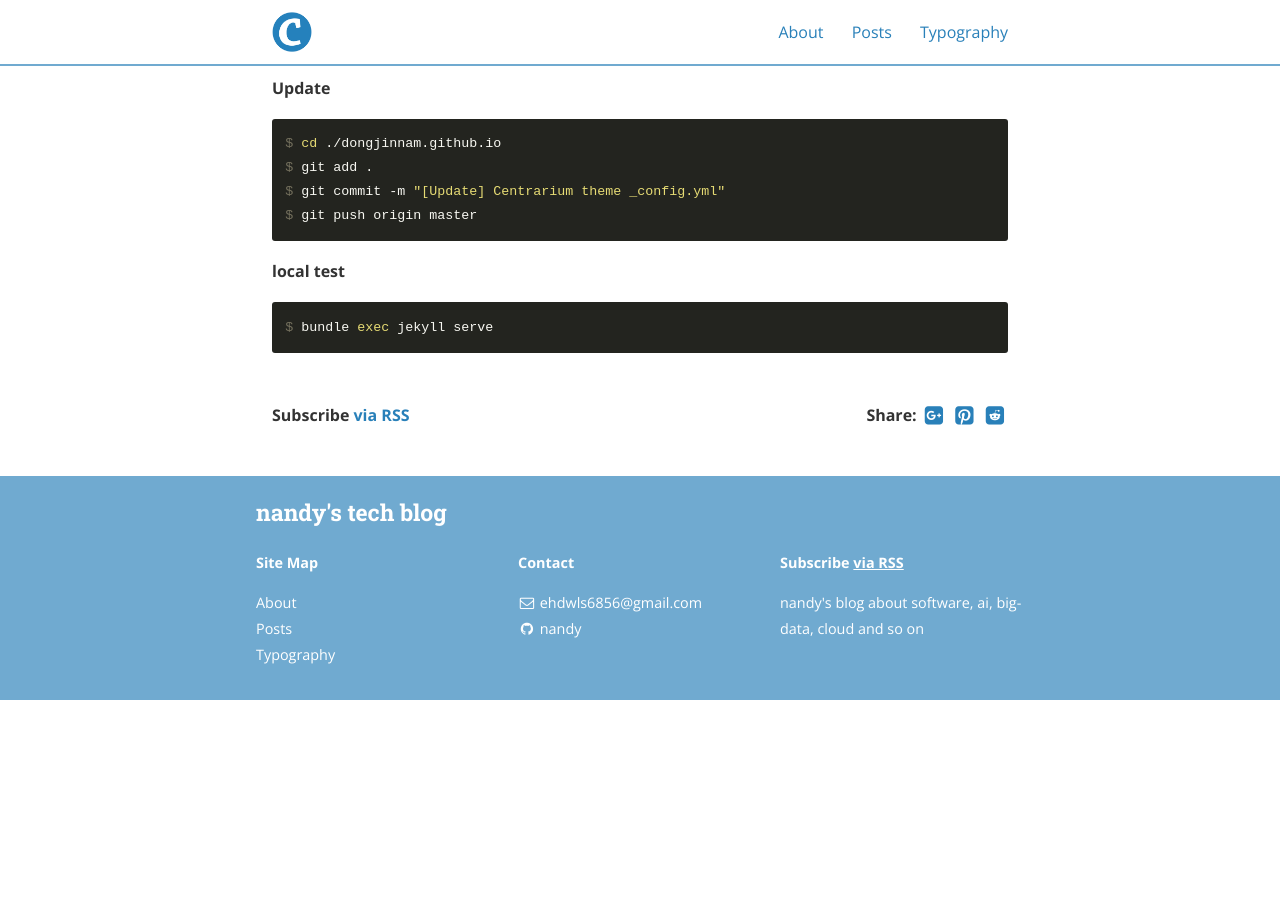
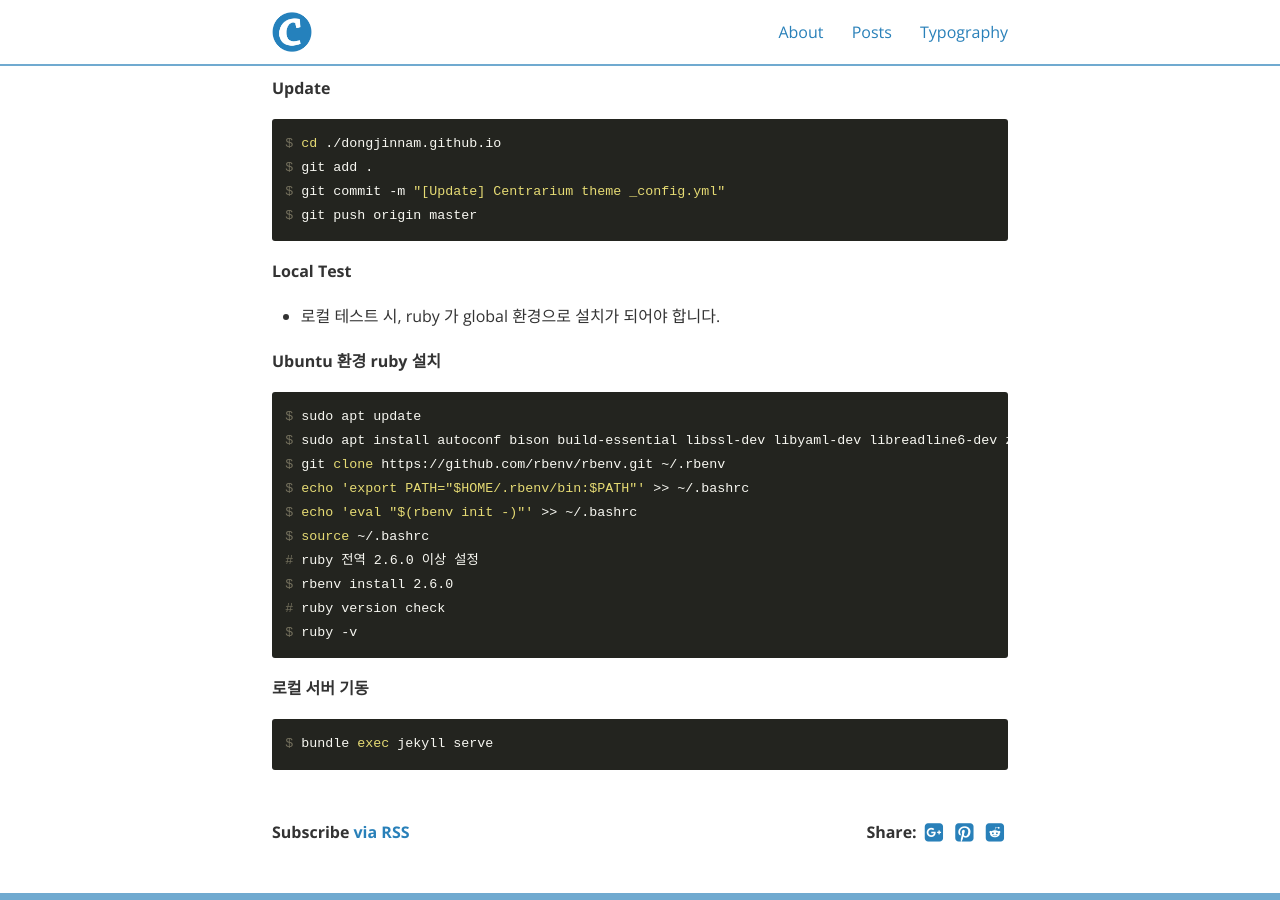
Before and after one commit to DongJinNam/dongjinnam.github.io, a Jekyll site: the page built from _posts/2020-11-03-devtips-howtomakeblog.markdown, in a window 1280 px wide and 900 px high, scrolled down 909 px. Built offline with Jekyll 4.4.1, drawn with Linux system fonts in a browser that asks for light colours; nearby versions of some CDN libraries; before the commit the page ends 1609 px from its top, so only the background shows below that.

Commit message:
[Update] ruby version and some file

````diff
--- a/_posts/2020-11-03-devtips-howtomakeblog.markdown
+++ b/_posts/2020-11-03-devtips-howtomakeblog.markdown
@@ -7,7 +7,7 @@ img: submarine.png
 alt: image-alt
 project-date: November 2020
 client: Start Bootstrap
-category: Dev Tips
+category: dev-tips
 title:  "[DevTips] How to make github blog"
 description: How to make github blog by nandy
 ---
@@ -49,7 +49,26 @@ $ git commit -m "[Update] Centrarium theme _config.yml"
 $ git push origin master
 ```
 
-**local test**
+**Local Test**
+
+* 로컬 테스트 시, ruby 가 global 환경으로 설치가 되어야 합니다.
+
+**Ubuntu 환경 ruby 설치**
+
+```sh
+$ sudo apt update
+$ sudo apt install autoconf bison build-essential libssl-dev libyaml-dev libreadline6-dev zlib1g-dev libncurses5-dev libffi-dev libgdbm5 libgdbm-dev
+$ git clone https://github.com/rbenv/rbenv.git ~/.rbenv
+$ echo 'export PATH="$HOME/.rbenv/bin:$PATH"' >> ~/.bashrc
+$ echo 'eval "$(rbenv init -)"' >> ~/.bashrc
+$ source ~/.bashrc
+# ruby 전역 2.6.0 이상 설정
+$ rbenv install 2.6.0
+# ruby version check
+$ ruby -v
+```
+
+**로컬 서버 기동**
 
 ```sh
 $ bundle exec jekyll serve
````
Also changed, not shown: 1 other file.
